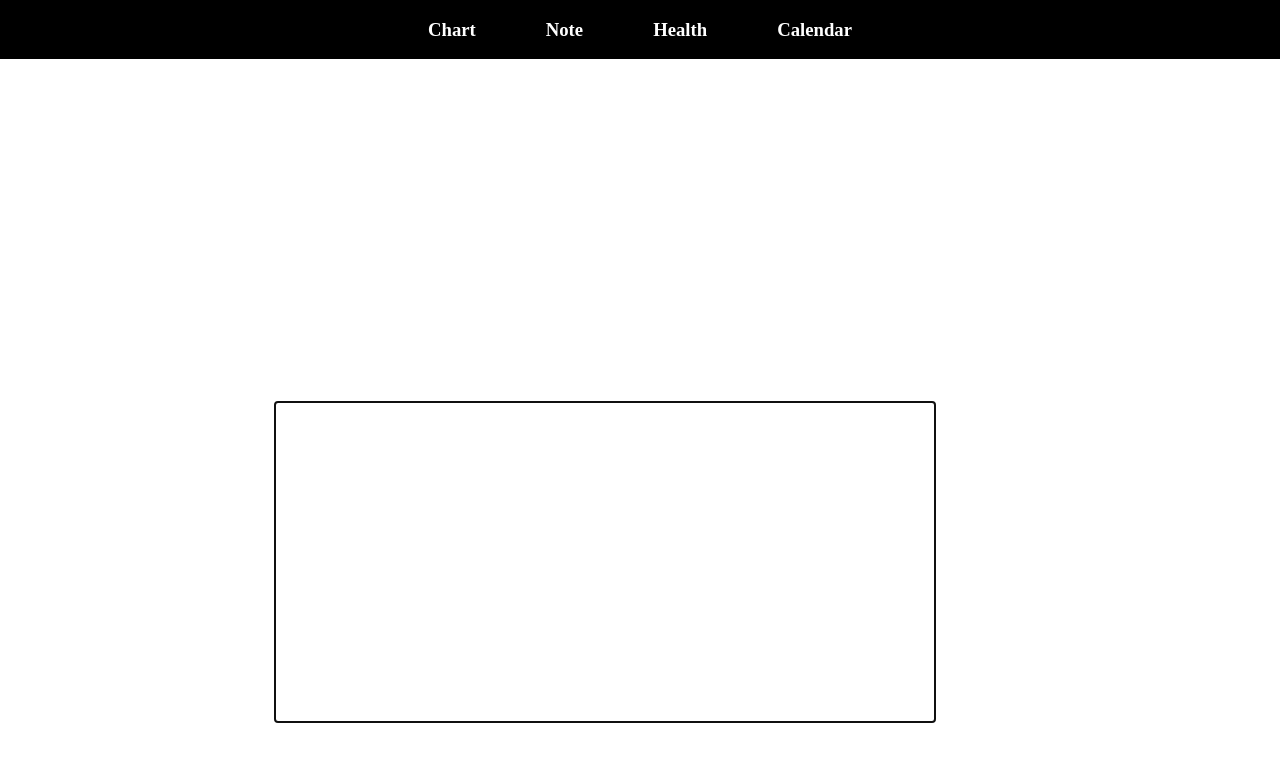
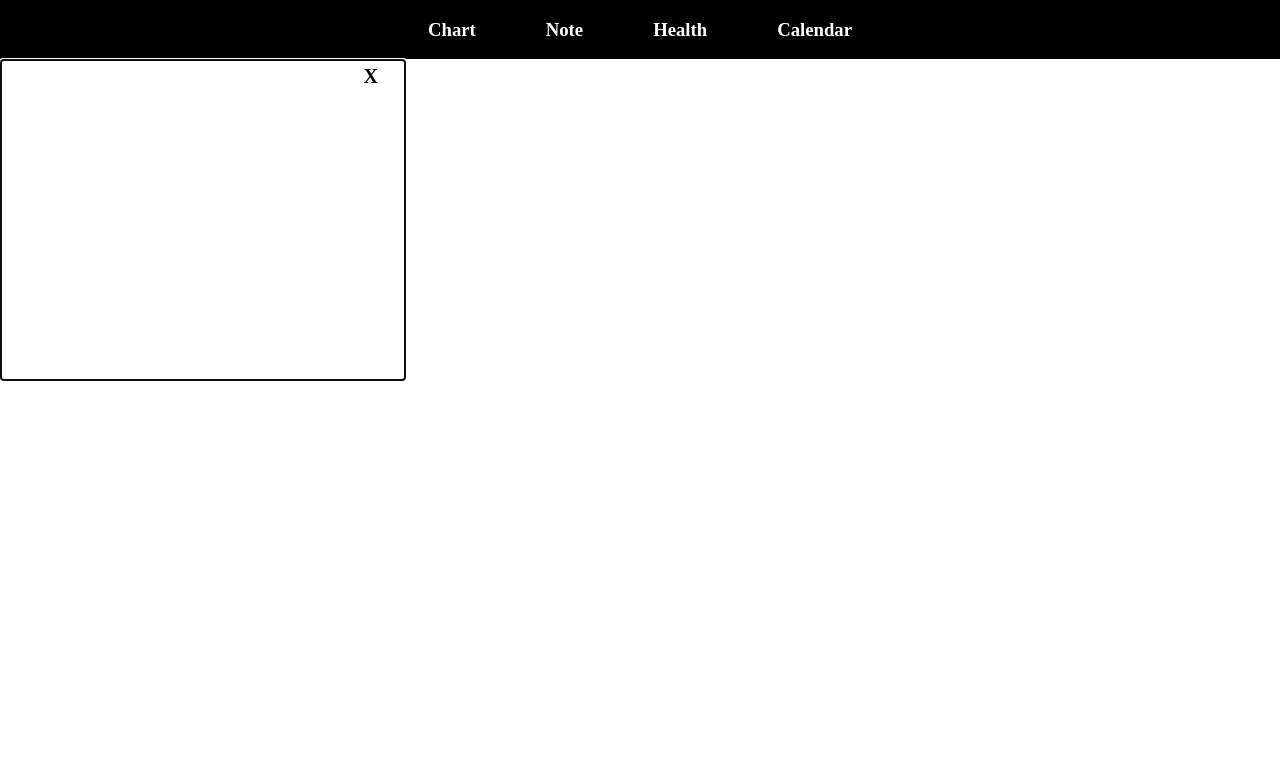
Before and after one commit to ShihYuChang/InfoSnap, a React (Create React App) app: page /slash in a window 1280 px wide. Shown: the top 762 px of the page. Built offline with nearby package versions, Linux system fonts and the light colour scheme.

Commit message:
fixing command box's position

```diff
--- a/src/components/Buttons/Exit.js
+++ b/src/components/Buttons/Exit.js
@@ -4,7 +4,7 @@ import styled from 'styled-components';
 const ExitBtn = styled.button`
   position: absolute;
   top: ${(props) => props.top};
-  left: ${(props) => props.left};
+  right: ${(props) => props.right};
   z-index: 200;
   cursor: pointer;
   display: ${(props) => props.display};
@@ -14,9 +14,9 @@ const ExitBtn = styled.button`
   font-weight: 700;
 `;
 
-export default function Exit({ children, top, left }) {
+export default function Exit({ children, top, right, handleClick }) {
   return (
-    <ExitBtn top={top} left={left}>
+    <ExitBtn top={top} right={right} onClick={handleClick}>
       {children}
     </ExitBtn>
   );
--- a/src/components/SlashCommand/CommandNote.js
+++ b/src/components/SlashCommand/CommandNote.js
@@ -1,17 +1,22 @@
-import { hover } from '@testing-library/user-event/dist/hover';
-import React, { useState, useEffect, useRef } from 'react';
+import React, { useState, useEffect, useRef, useContext } from 'react';
 import styled from 'styled-components/macro';
+import Exit from '../Buttons/Exit';
+import { StateContext } from '../../context/stateContext';
 
-const Wrapper = styled.div``;
+const Wrapper = styled.div`
+  display: ${(props) => props.display};
+  flex-direction: column;
+  align-items: center;
+`;
 
 const InputBox = styled.div`
-  width: 50%;
+  width: 30vw;
   min-height: 300px;
   border: 1px solid black;
   padding: 10px;
   position: absolute;
-  top: 400.953125px;
-  left: 273.5px;
+  top: 0;
+  left: 0;
   background-color: white;
   z-index: 100;
 `;
@@ -43,13 +48,14 @@ const Option = styled.button`
   }
 `;
 
-export default function CommandNote() {
-  const initialFocusXY = { x: 300, y: 432 };
+export default function CommandNote({ display }) {
+  const initialFocusXY = { x: 430, y: 425 };
   const [commands, setCommands] = useState([
     { tag: 'h1', isHover: false },
     { tag: 'h2', isHover: false },
     { tag: 'h3', isHover: false },
   ]);
+  const { isAdding, setIsAdding } = useContext(StateContext);
   const [isSlashed, setIsSlashed] = useState(false);
   const [hasSelected, setHasSelected] = useState(false);
   const [text, setText] = useState('');
@@ -178,7 +184,7 @@ export default function CommandNote() {
   useEffect(() => moveFocusToLast(), [text]);
 
   return (
-    <>
+    <Wrapper display={display}>
       <ToggleList
         display={isSlashed ? 'block' : 'none'}
         top={`${focusXY.y}px`}
@@ -196,6 +202,13 @@ export default function CommandNote() {
           </div>
         ))}
       </ToggleList>
+      <div
+        style={{
+          position: 'absolute',
+          width: '30vw',
+          minHeight: '300px',
+        }}
+      >
         <InputBox
           contentEditable
           suppressContentEditableWarning
@@ -203,7 +216,11 @@ export default function CommandNote() {
           dangerouslySetInnerHTML={{ __html: text }}
           ref={inputRef}
         ></InputBox>
+        <Exit top='5px' right='0' handleClick={() => setIsAdding(!isAdding)}>
+          X
+        </Exit>
+      </div>
       {/* <button onClick={addText}>ADD!</button> */}
-    </>
+    </Wrapper>
   );
 }
--- a/src/pages/Note.js
+++ b/src/pages/Note.js
@@ -1,5 +1,5 @@
 import { useEffect, useState, useContext } from 'react';
-import styled from 'styled-components';
+import styled from 'styled-components/macro';
 import CommandNote from '../components/SlashCommand/CommandNote';
 import Mask from '../components/Mask';
 import Exit from '../components/Buttons/Exit';
@@ -46,7 +46,7 @@ const Card = styled.div`
 
 export default function Note() {
   const [data, setData] = useState([]);
-  const { setIsAdding } = useContext(StateContext);
+  const { isAdding, setIsAdding } = useContext(StateContext);
   useEffect(() => {
     const unsub = onSnapshot(
       collection(db, 'Users', 'sam21323@gmail.com', 'Notes'),
@@ -66,6 +66,8 @@ export default function Note() {
   }
 
   return (
+    <>
+      <Mask />
       <Wrapper>
         <p>
           (1)
@@ -81,11 +83,7 @@ export default function Note() {
         </p>
         <hr />
         <h2>Collected Notes</h2>
-      <Mask />
-      <Exit top='415px' left='72vw'>
-        X
-      </Exit>
-      <CommandNote />
+        <CommandNote display={isAdding ? 'flex' : 'none'} />
         <Cards onClick={clickCard}>
           {data
             ? data.map((note, index) => {
@@ -94,5 +92,6 @@ export default function Note() {
             : null}
         </Cards>
       </Wrapper>
+    </>
   );
 }
```
Lines whose indentation alone changed are shown as unchanged.
